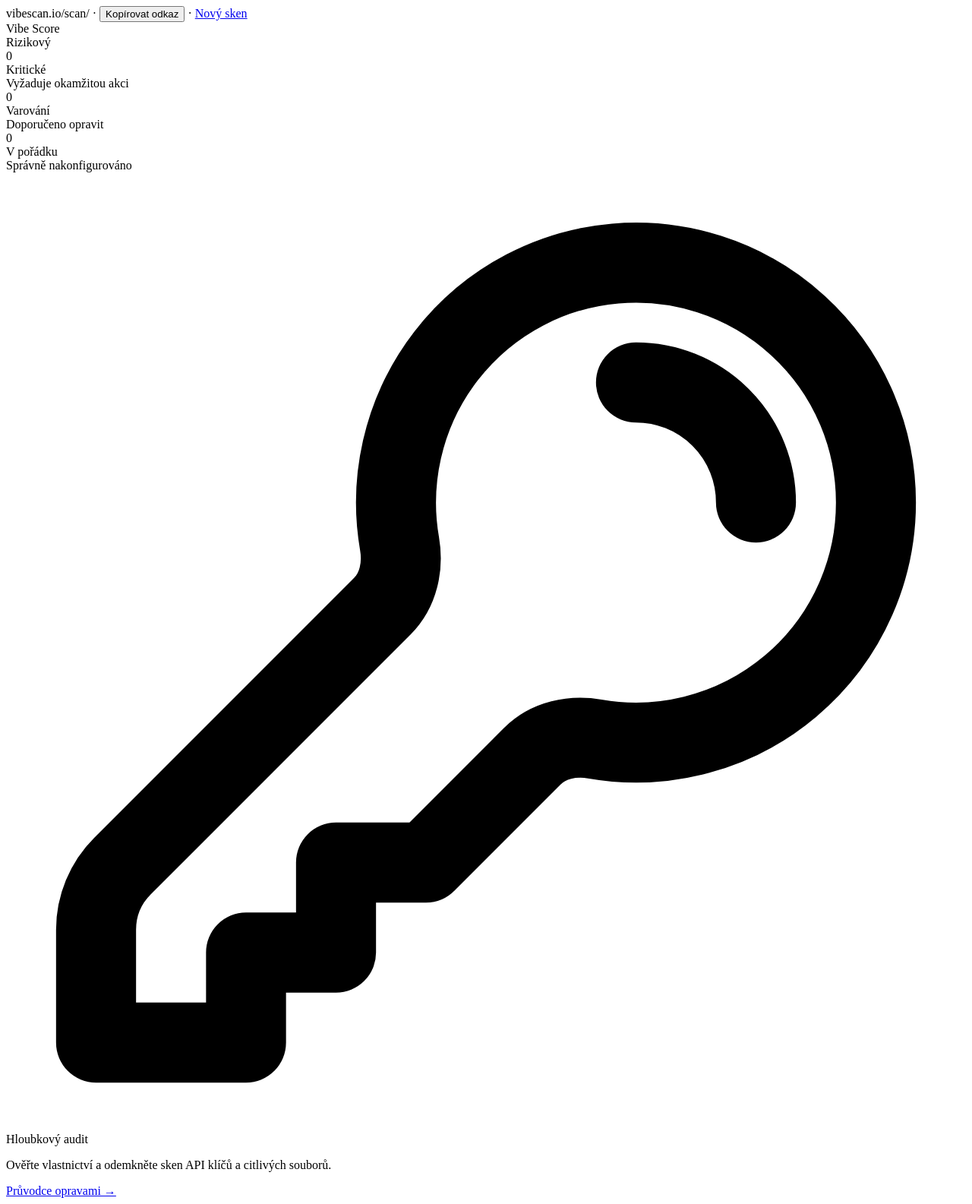
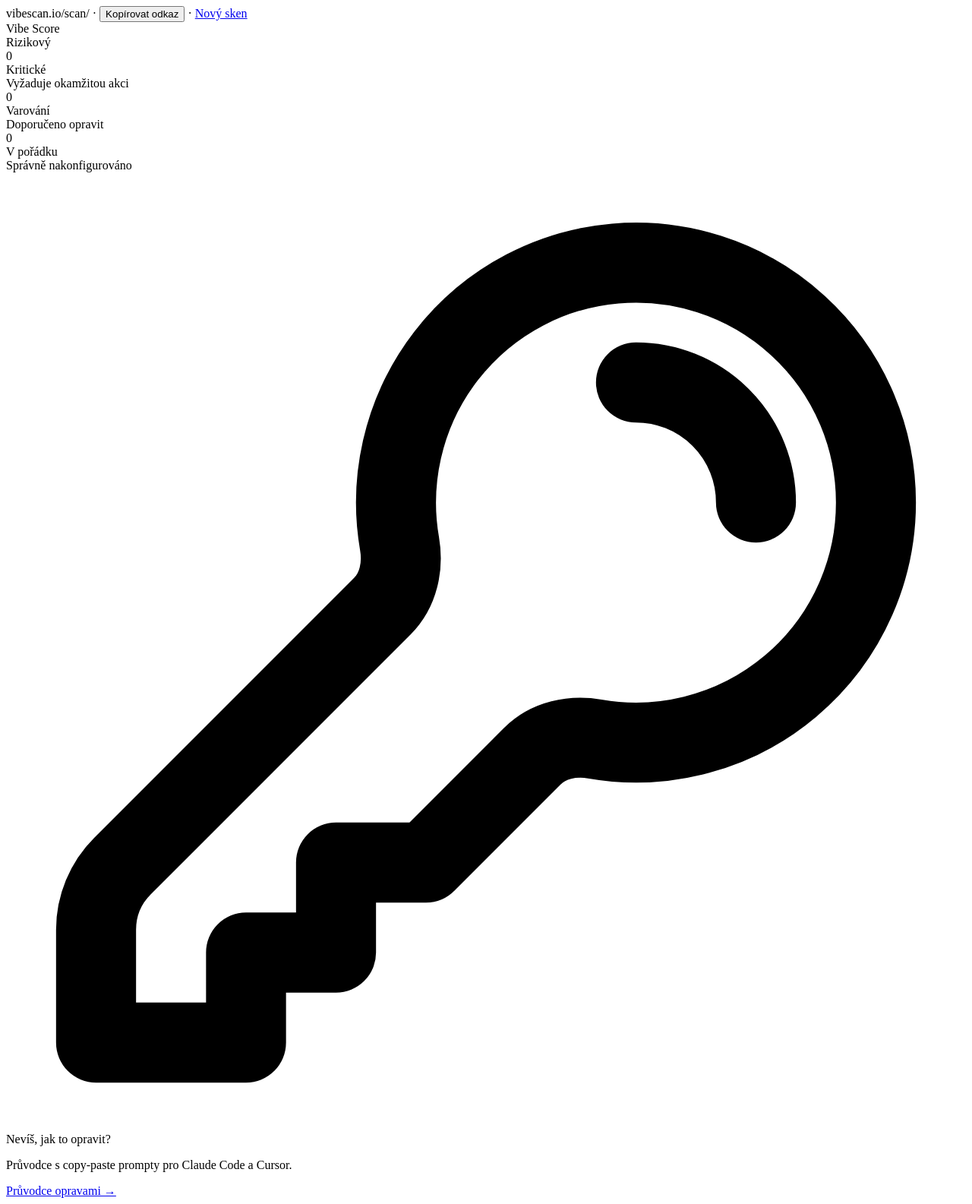
Before and after one commit to kalus-msic/vibescan, a Django app: template templates/scanner/partials/results.html in a window 1280 px wide. Shown: the whole page at 76% size. Run offline with Django 5.2, Linux system fonts and the light colour scheme; the template is opened without the code that fills it, so the values that code supplies are empty; parts of the project's set-up code (start-up, migrations or seed data) failed here and were passed over.

Commit message:
fix: results layout — full width, stacked vertically, OK first

```diff
--- a/templates/scanner/partials/results.html
+++ b/templates/scanner/partials/results.html
@@ -11,15 +11,16 @@
     <a href="{% url 'scanner:home' %}" class="text-slate-500 hover:text-slate-900 font-medium transition-colors">Nový sken</a>
   </div>
 
-  <div class="grid grid-cols-4 gap-4 mb-6">
-    <div class="col-span-1 bg-white border border-slate-200 rounded-2xl p-6 shadow-sm flex flex-col items-center justify-center">
+  <!-- Score + summary cards -->
+  <div class="flex items-stretch gap-4 mb-6">
+    <div class="bg-white border border-slate-200 rounded-2xl p-6 shadow-sm flex flex-col items-center justify-center min-w-[140px]">
       <div class="text-6xl font-extrabold text-{{ category.color }}-500 leading-none mb-1">{{ scan.vibe_score }}</div>
       <div class="text-xs text-slate-500 font-medium">Vibe Score</div>
       <div class="mt-3 bg-{{ category.color }}-100 text-{{ category.color }}-700 text-xs font-semibold px-2.5 py-1 rounded-full">{{ category.label }}</div>
     </div>
 
-    <div class="col-span-3 grid grid-cols-3 gap-4">
     {% with counts=scan.findings|finding_counts %}
+    <div class="flex-1 grid grid-cols-3 gap-4">
       <div class="bg-white border border-red-200 rounded-2xl p-5 shadow-sm">
         <div class="text-3xl font-extrabold text-red-500 mb-1">{{ counts.critical }}</div>
         <div class="text-sm font-semibold text-slate-700">Kritické</div>
@@ -35,14 +36,32 @@
         <div class="text-sm font-semibold text-slate-700">V pořádku</div>
         <div class="text-xs text-slate-400 mt-1">Správně nakonfigurováno</div>
       </div>
+    </div>
     {% endwith %}
-    </div>
   </div>
 
   {% with critical=scan.findings|by_severity:"critical" warnings=scan.findings|by_severity:"warning" ok=scan.findings|by_severity:"ok" %}
-  <div class="grid grid-cols-3 gap-4">
-    <div class="col-span-2 space-y-4">
+  <div class="space-y-4">
 
+    <!-- V pořádku -->
+    {% if ok %}
+    <div class="bg-white border border-slate-200 rounded-2xl overflow-hidden shadow-sm">
+      <div class="flex items-center gap-2 px-5 py-3.5 border-b border-slate-100 bg-green-50/50">
+        <div class="w-2 h-2 rounded-full bg-green-500"></div>
+        <span class="text-sm font-bold text-green-600">V pořádku</span>
+      </div>
+      <div class="divide-y divide-slate-100">
+        {% for f in ok %}
+        <div class="px-5 py-3 flex items-center gap-2.5">
+          <svg class="w-3.5 h-3.5 text-green-500 flex-shrink-0" fill="none" stroke="currentColor" viewBox="0 0 24 24" stroke-width="2.5"><path stroke-linecap="round" stroke-linejoin="round" d="M4.5 12.75l6 6 9-13.5"/></svg>
+          <span class="text-sm text-slate-600 font-medium">{{ f.title }}</span>
+        </div>
+        {% endfor %}
+      </div>
+    </div>
+    {% endif %}
+
+    <!-- Kritické problémy -->
     {% if critical %}
     <div class="bg-white border border-slate-200 rounded-2xl overflow-hidden shadow-sm">
       <div class="flex items-center gap-2 px-5 py-3.5 border-b border-slate-100 bg-red-50/50">
@@ -67,6 +86,7 @@
     </div>
     {% endif %}
 
+    <!-- Varování -->
     {% if warnings %}
     <div class="bg-white border border-slate-200 rounded-2xl overflow-hidden shadow-sm">
       <div class="flex items-center gap-2 px-5 py-3.5 border-b border-slate-100 bg-amber-50/50">
@@ -91,37 +111,20 @@
     </div>
     {% endif %}
 
+    <!-- CTA -->
+    <div class="bg-slate-900 text-white rounded-2xl p-5 flex items-center gap-5">
+      <div class="w-10 h-10 bg-white/10 rounded-lg flex items-center justify-center flex-shrink-0">
+        <svg class="w-5 h-5 text-white" fill="none" stroke="currentColor" viewBox="0 0 24 24" stroke-width="2"><path stroke-linecap="round" stroke-linejoin="round" d="M15.75 5.25a3 3 0 013 3m3 0a6 6 0 01-7.029 5.912c-.563-.097-1.159.026-1.563.43L10.5 17.25H8.25v2.25H6v2.25H2.25v-2.818c0-.597.237-1.17.659-1.591l6.499-6.499c.404-.404.527-1 .43-1.563A6 6 0 1121.75 8.25z"/></svg>
       </div>
-
-    <div class="space-y-4">
-      {% if ok %}
-      <div class="bg-white border border-slate-200 rounded-2xl overflow-hidden shadow-sm">
-        <div class="flex items-center gap-2 px-4 py-3.5 border-b border-slate-100 bg-green-50/50">
-          <div class="w-2 h-2 rounded-full bg-green-500"></div>
-          <span class="text-sm font-bold text-green-600">V pořádku</span>
+      <div class="flex-1">
+        <div class="font-bold text-sm mb-0.5">Nevíš, jak to opravit?</div>
+        <p class="text-xs text-slate-400 leading-relaxed">Průvodce s copy-paste prompty pro Claude Code a Cursor.</p>
       </div>
-        <div class="divide-y divide-slate-100">
-          {% for f in ok %}
-          <div class="px-4 py-3 flex items-center gap-2.5">
-            <svg class="w-3.5 h-3.5 text-green-500 flex-shrink-0" fill="none" stroke="currentColor" viewBox="0 0 24 24" stroke-width="2.5"><path stroke-linecap="round" stroke-linejoin="round" d="M4.5 12.75l6 6 9-13.5"/></svg>
-            <span class="text-xs text-slate-600 font-medium">{{ f.title }}</span>
-          </div>
-          {% endfor %}
-        </div>
-      </div>
-      {% endif %}
-
-      <div class="bg-slate-900 text-white rounded-2xl p-5">
-        <div class="w-8 h-8 bg-white/10 rounded-lg flex items-center justify-center mb-3">
-          <svg class="w-4 h-4 text-white" fill="none" stroke="currentColor" viewBox="0 0 24 24" stroke-width="2"><path stroke-linecap="round" stroke-linejoin="round" d="M15.75 5.25a3 3 0 013 3m3 0a6 6 0 01-7.029 5.912c-.563-.097-1.159.026-1.563.43L10.5 17.25H8.25v2.25H6v2.25H2.25v-2.818c0-.597.237-1.17.659-1.591l6.499-6.499c.404-.404.527-1 .43-1.563A6 6 0 1121.75 8.25z"/></svg>
-        </div>
-        <div class="font-bold text-sm mb-1">Hloubkový audit</div>
-        <p class="text-xs text-slate-400 leading-relaxed mb-4">Ověřte vlastnictví a odemkněte sken API klíčů a citlivých souborů.</p>
-        <a href="{% url 'pages:guide' %}" class="block w-full bg-blue-600 hover:bg-blue-500 text-white text-xs font-semibold py-2.5 rounded-lg transition-colors text-center">
+      <a href="{% url 'pages:guide' %}" class="bg-blue-600 hover:bg-blue-500 text-white text-xs font-semibold py-2.5 px-5 rounded-lg transition-colors whitespace-nowrap">
         Průvodce opravami →
       </a>
     </div>
-    </div>
+
   </div>
   {% endwith %}
   {% endwith %}
--- a/templates/scanner/scan.html
+++ b/templates/scanner/scan.html
@@ -3,7 +3,7 @@
 
 {% block content %}
 <section class="max-w-5xl mx-auto px-6 py-20">
-  <div class="max-w-xl mx-auto">
+  <div class="max-w-3xl mx-auto">
     <div class="text-center mb-8">
       <div class="text-xs text-slate-400 font-mono mb-3">vibescan.io/scan/{{ scan.id }}</div>
       <h2 class="text-2xl font-bold">
```
Lines whose indentation alone changed are shown as unchanged.
